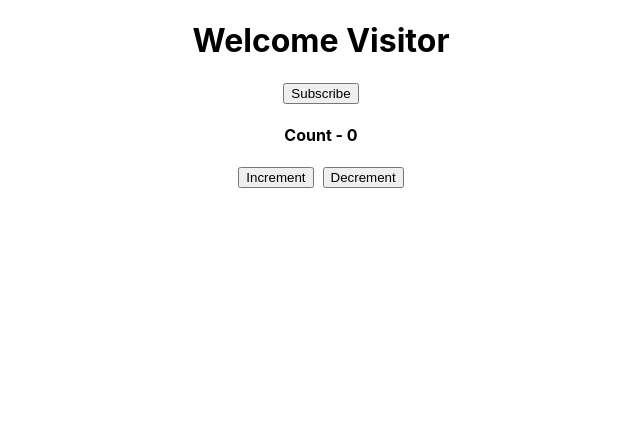
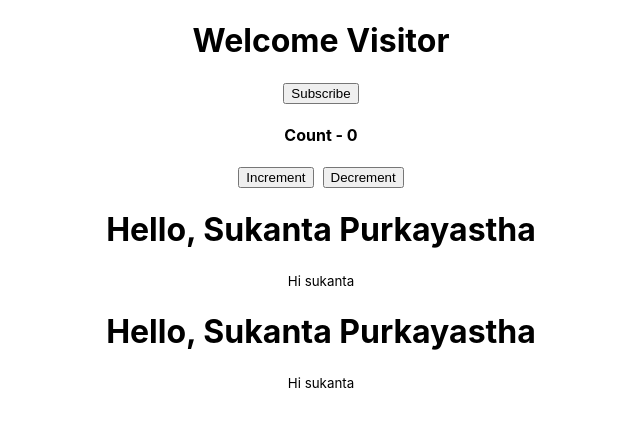
Before and after one commit to sukanta7660/react-er-kutinati, a React (Create React App) app: page / in a window 1280 px wide. Shown: the top 426 px of the page, without its empty margins (319-959 px from the left). Built offline with nearby package versions, Linux system fonts and the light colour scheme.

Commit message:
destructing props and state

```diff
--- a/src/App.js
+++ b/src/App.js
@@ -2,12 +2,21 @@ import './App.css';
 
 import Message from "./components/Message";
 import Counter from "./components/Counter";
+import Welcome from "./components/Welcome";
+import Greet from "./components/Greet";
 
 function App() {
   return (
     <div className="App">
        <Message />
        <Counter />
+       <Welcome name="Sukanta" surname="Purkayastha">
+           <small>Hi sukanta</small>
+       </Welcome>
+
+        <Greet name="Sukanta" title="Purkayastha">
+            <small>Hi sukanta</small>
+        </Greet>
     </div>
   );
 }
--- a/src/components/Greet.js
+++ b/src/components/Greet.js
@@ -2,12 +2,13 @@ import React, {Component} from 'react';
 
 class Greet extends Component{
     render() {
+        const {name, title, children} = this.props
         return (
             <div>
                 <h1>
-                    Hello, { this.props.name } { this.props.surName }
+                    Hello, { name } { title }
                 </h1>
-                { this.props.children }
+                { children }
             </div>
         );
     }
--- /dev/null
+++ b/src/components/Welcome.js
@@ -0,0 +1,15 @@
+import React from 'react';
+
+const Welcome = props => {
+    const {name, surname, children} = props
+    return (
+        <div>
+            <h1>
+                Hello, { name } { surname }
+            </h1>
+            { children }
+        </div>
+    );
+}
+
+export default Welcome
```
